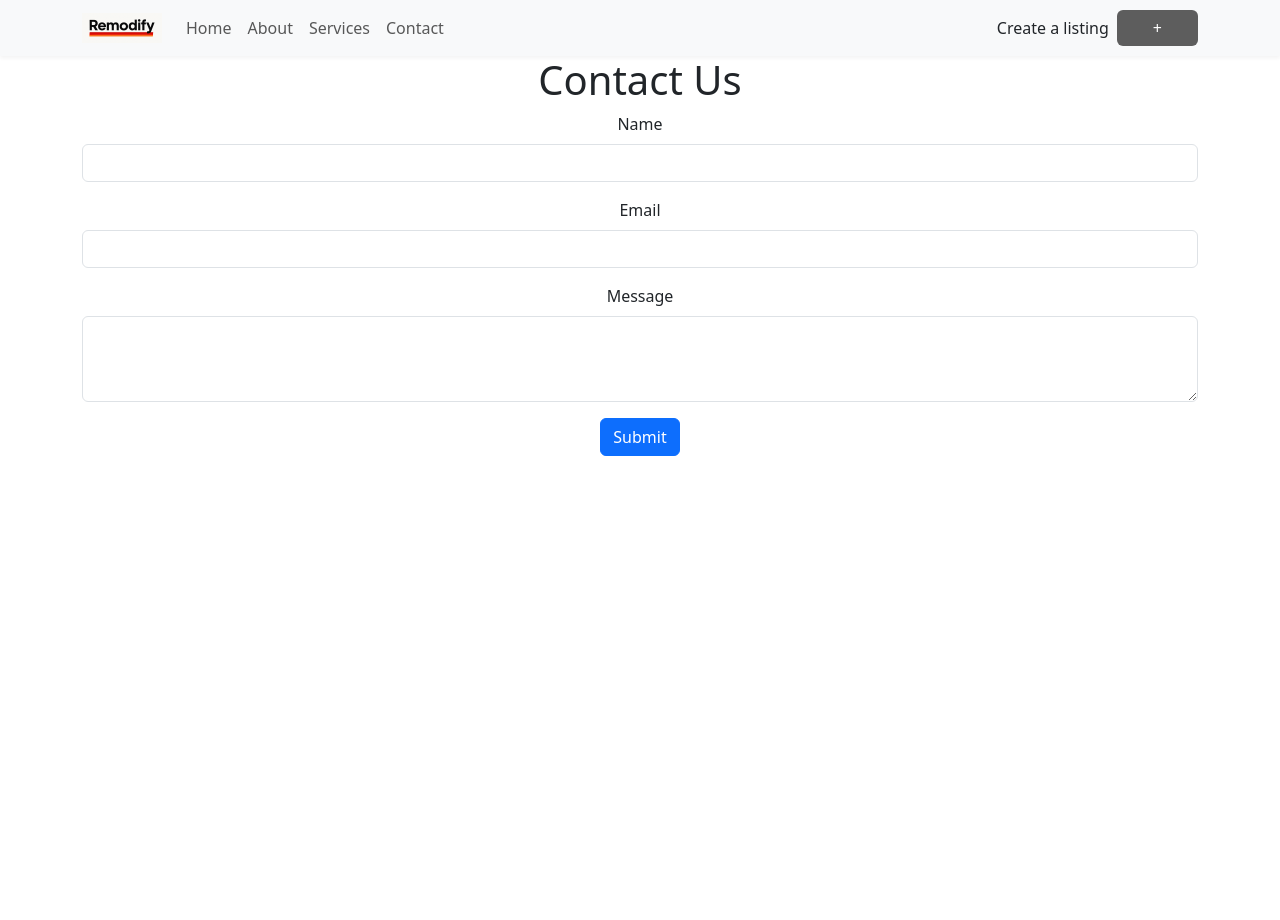
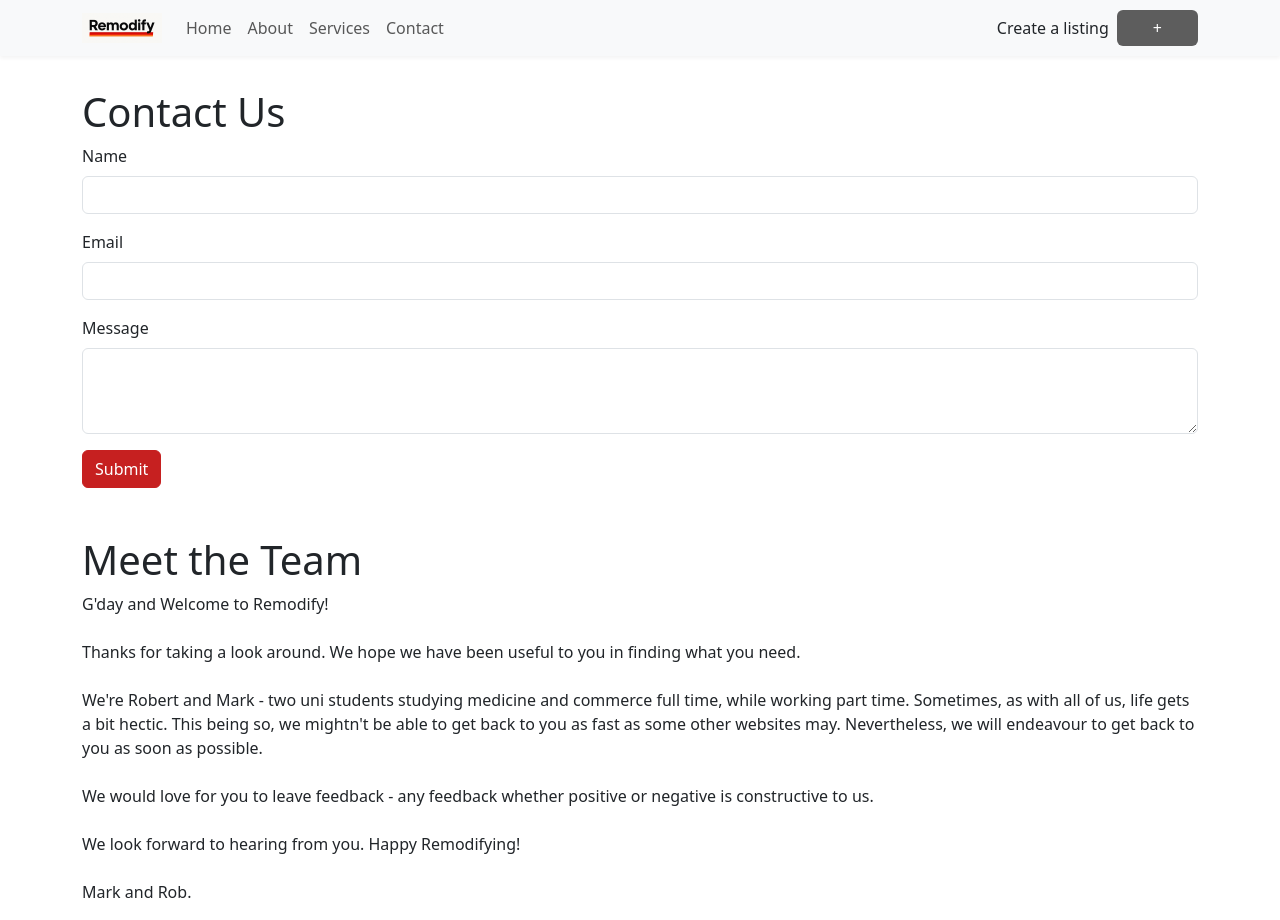
Before and after one commit to Robbo195/Remodify-site-2, a React (Create React App) app: page /contact in a window 1280 px wide. Before the commit the page ends 800 px from the top, so only its background shows below. Built offline with nearby package versions, Linux system fonts and the light colour scheme; a web font is replaced by a local one.

Commit message:
contact-us-1

```diff
--- a/package.json
+++ b/package.json
@@ -19,6 +19,8 @@
     "react-dropzone": "^14.3.8",
     "react-router-dom": "^7.6.3",
     "react-scripts": "5.0.1",
+    "react-slick": "^0.30.3",
+    "slick-carousel": "^1.8.1",
     "web-vitals": "^2.1.4"
   },
   "scripts": {
--- a/src/pages/Contact.js
+++ b/src/pages/Contact.js
@@ -1,4 +1,3 @@
-
 import React, { useState } from 'react';
 import { Container, Form, Button } from 'react-bootstrap';
 
@@ -34,8 +33,8 @@ const Contact = () => {
   return (
     <div className="page-section">
       <Container>
-        <h1 className="title-underline-2">Contact Us</h1>
-        <Form onSubmit={handleSubmit}>
+        <h1 className="title-underline-2" style={{ textAlign: 'left', marginTop: '2rem' }}>Contact Us</h1>
+        <Form onSubmit={handleSubmit} style={{ textAlign: 'left' }}>
           <Form.Group className="mb-3">
             <Form.Label>Name</Form.Label>
             <Form.Control type="text" name="name" value={formData.name} onChange={handleChange} required />
@@ -48,11 +47,24 @@ const Contact = () => {
             <Form.Label>Message</Form.Label>
             <Form.Control as="textarea" rows={3} name="message" value={formData.message} onChange={handleChange} required />
           </Form.Group>
-          <Button variant="primary" type="submit">
+          <Button variant="primary" type="submit" style={{ backgroundColor: 'rgb(198, 32, 32)', borderColor: 'rgb(198, 32, 32)' }}>
             Submit
           </Button>
         </Form>
       </Container>
+      <div className="team-section" style={{ marginTop: '3rem', textAlign: 'left' }}>
+        <Container>
+          <h2 className="title-underline-2" style={{ textAlign: 'left', fontSize: '2.5rem' }}>Meet the Team</h2>
+          <p>
+            G'day and Welcome to Remodify!<br /><br />
+            Thanks for taking a look around. We hope we have been useful to you in finding what you need.<br /><br />
+            We're Robert and Mark - two uni students studying medicine and commerce full time, while working part time. Sometimes, as with all of us, life gets a bit hectic. This being so, we mightn't be able to get back to you as fast as some other websites may. Nevertheless, we will endeavour to get back to you as soon as possible.<br /><br />
+            We would love for you to leave feedback - any feedback whether positive or negative is constructive to us.<br /><br />
+            We look forward to hearing from you. Happy Remodifying!<br /><br />
+            Mark and Rob.
+          </p>
+        </Container>
+      </div>
     </div>
   );
 };
```
Also changed, not shown: 1 other file (tests, documents, lock files or other folders).
